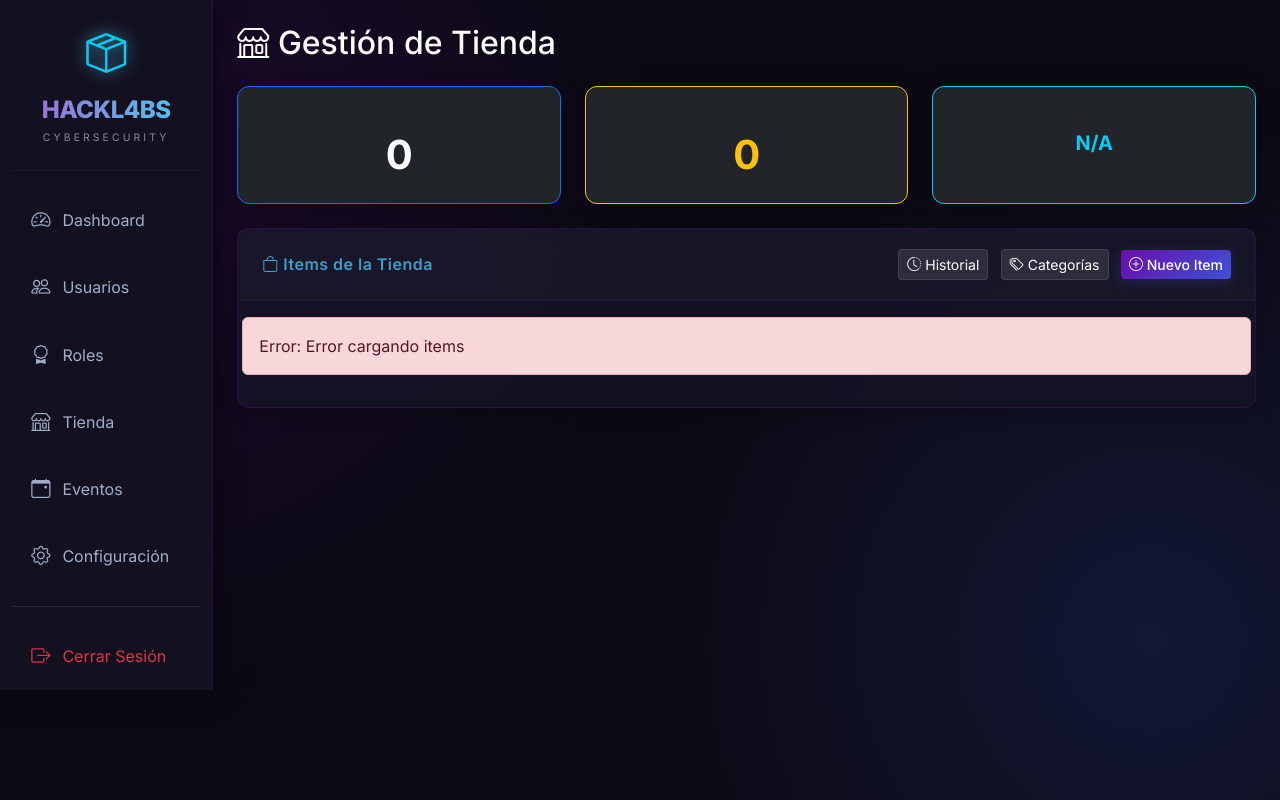
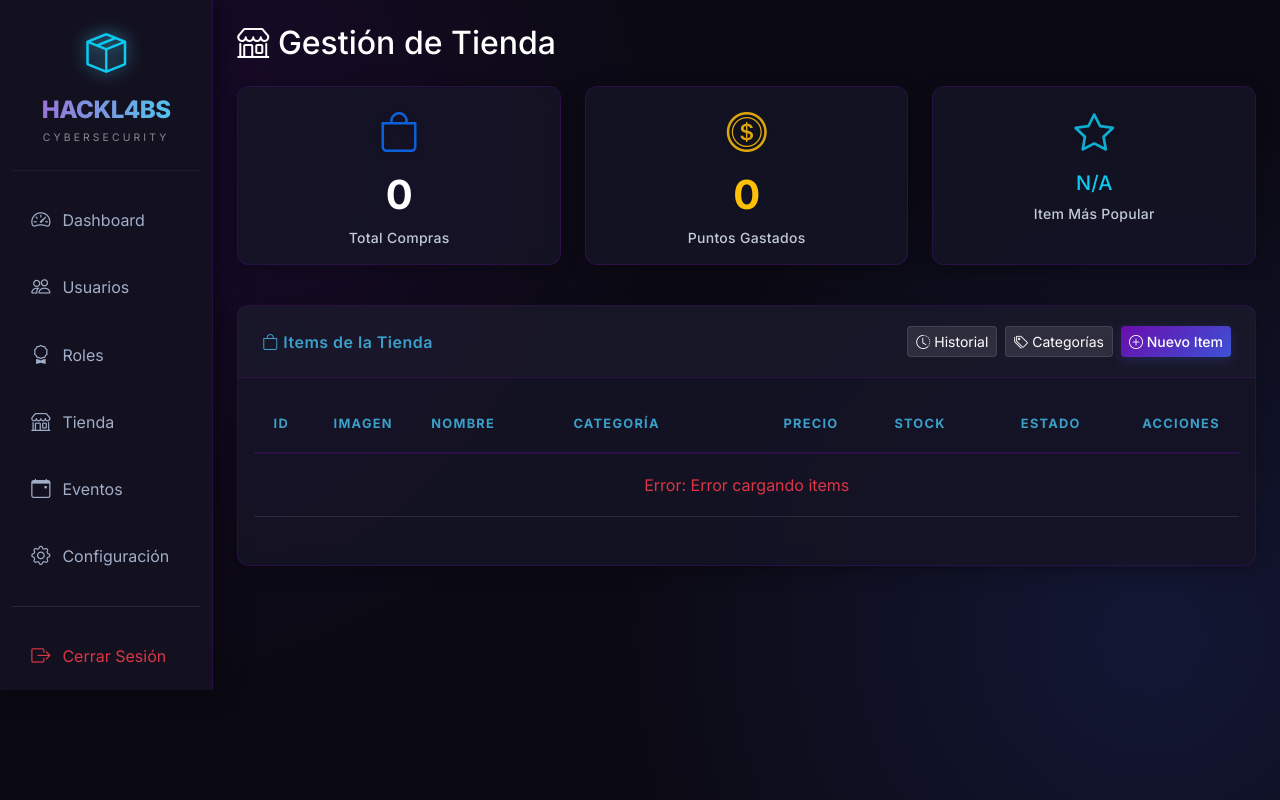
Before and after one commit to JkDevArg/bot_discord_v3, a FastAPI app: template web/templates/shop.html in a window 1280 px wide. Run offline with FastAPI, Linux system fonts and the light colour scheme; the template is opened without the code that fills it, so the values that code supplies are empty; parts of the project's set-up code (start-up, migrations or seed data) failed here and were passed over.

Commit message:
update shop

```diff
--- a/web/templates/shop.html
+++ b/web/templates/shop.html
@@ -7,58 +7,87 @@
 
 <!-- Shop Stats Dashboard -->
 <div class="row mb-4">
-    <div class="col-md-4">
-        <div class="card bg-dark text-white h-100 border-primary">
+    <div class="col-md-4 mb-3">
+        <div class="card h-100">
             <div class="card-body text-center">
-                <h6 class="text-muted text-uppercase mb-2">Total Compras</h6>
-                <h3 class="display-6 fw-bold text-white" id="statPurchases">0</h3>
+                <i class="bi bi-bag fs-1 text-primary mb-2"></i>
+                <h3 class="mt-2" id="statPurchases">0</h3>
+                <p class="text-muted mb-0">Total Compras</p>
             </div>
         </div>
     </div>
-    <div class="col-md-4">
-        <div class="card bg-dark text-white h-100 border-warning">
+    <div class="col-md-4 mb-3">
+        <div class="card h-100">
             <div class="card-body text-center">
-                <h6 class="text-muted text-uppercase mb-2">Puntos Gastados</h6>
-                <h3 class="display-6 fw-bold text-warning" id="statSpent">0</h3>
+                <i class="bi bi-coin fs-1 text-warning mb-2"></i>
+                <h3 class="mt-2 text-warning" id="statSpent">0</h3>
+                <p class="text-muted mb-0">Puntos Gastados</p>
             </div>
         </div>
     </div>
-    <div class="col-md-4">
-        <div class="card bg-dark text-white h-100 border-info">
+    <div class="col-md-4 mb-3">
+        <div class="card h-100">
             <div class="card-body text-center">
-                <h6 class="text-muted text-uppercase mb-2">Item Más Popular</h6>
-                <h5 class="fw-bold text-info mt-2" id="statPopular">N/A</h5>
+                <i class="bi bi-star fs-1 text-info mb-2"></i>
+                <h5 class="mt-2 text-info" id="statPopular">N/A</h5>
+                <p class="text-muted mb-0">Item Más Popular</p>
             </div>
         </div>
     </div>
 </div>
 
-<div class="card mb-4">
-    <div class="card-header d-flex justify-content-between align-items-center">
+<div class="card">
+    <div class="card-header d-flex justify-content-between align-items-center flex-wrap gap-2">
         <span><i class="bi bi-bag"></i> Items de la Tienda</span>
-        <div>
-            <button class="btn btn-dark-glow btn-sm me-2" onclick="showHistoryModal()">
-                <i class="bi bi-clock-history"></i> Historial
+        <div class="d-flex gap-2 flex-wrap">
+            <button class="btn btn-dark-glow btn-sm" onclick="showHistoryModal()">
+                <i class="bi bi-clock-history"></i> <span class="d-none d-md-inline">Historial</span>
             </button>
-            <button class="btn btn-dark-glow btn-sm me-2" onclick="showCategoryModal()">
-                <i class="bi bi-tags"></i> Categorías
+            <button class="btn btn-dark-glow btn-sm" onclick="showCategoryModal()">
+                <i class="bi bi-tags"></i> <span class="d-none d-md-inline">Categorías</span>
             </button>
             <button class="btn btn-primary btn-sm" onclick="showCreateModal()">
-                <i class="bi bi-plus-circle"></i> Nuevo Item
+                <i class="bi bi-plus-circle"></i> <span class="d-none d-md-inline">Nuevo Item</span>
             </button>
         </div>
     </div>
     <div class="card-body">
-        <div id="itemsGrid" class="row">
-            <p class="text-muted">Cargando items...</p>
+        <!-- Table View -->
+        <div class="table-responsive">
+            <table class="table table-hover">
+                <thead>
+                    <tr>
+                        <th style="width: 60px;">ID</th>
+                        <th style="width: 80px;" class="d-none d-md-table-cell">Imagen</th>
+                        <th>Nombre</th>
+                        <th class="d-none d-lg-table-cell">Categoría</th>
+                        <th class="text-end">Precio</th>
+                        <th class="text-center d-none d-md-table-cell">Stock</th>
+                        <th class="text-center d-none d-md-table-cell">Estado</th>
+                        <th class="text-end" style="width: 120px;">Acciones</th>
+                    </tr>
+                </thead>
+                <tbody id="itemsTableBody">
+                    <tr>
+                        <td colspan="8" class="text-center text-muted">Cargando items...</td>
+                    </tr>
+                </tbody>
+            </table>
         </div>
+
+        <!-- Pagination -->
+        <nav aria-label="Paginación de items" class="mt-3">
+            <ul class="pagination pagination-sm justify-content-center mb-0" id="pagination">
+                <!-- Dynamic pagination -->
+            </ul>
+        </nav>
     </div>
 </div>
 
 <!-- Modal Categorías -->
 <div class="modal fade" id="categoryModal" tabindex="-1">
     <div class="modal-dialog">
-        <div class="modal-content bg-dark text-white">
+        <div class="modal-content">
             <div class="modal-header">
                 <h5 class="modal-title">Gestión de Categorías</h5>
                 <button type="button" class="btn-close btn-close-white" data-bs-dismiss="modal"></button>
@@ -84,20 +113,20 @@
 <!-- Modal Historial -->
 <div class="modal fade" id="historyModal" tabindex="-1">
     <div class="modal-dialog modal-lg">
-        <div class="modal-content bg-dark text-white">
+        <div class="modal-content">
             <div class="modal-header">
                 <h5 class="modal-title"><i class="bi bi-clock-history"></i> Historial de Compras</h5>
                 <button type="button" class="btn-close btn-close-white" data-bs-dismiss="modal"></button>
             </div>
             <div class="modal-body">
                 <div class="table-responsive">
-                    <table class="table table-dark table-hover">
+                    <table class="table table-hover">
                         <thead>
                             <tr>
                                 <th>Usuario</th>
                                 <th>Item</th>
-                                <th>Precio</th>
-                                <th>Fecha</th>
+                                <th class="text-end">Precio</th>
+                                <th class="d-none d-md-table-cell">Fecha</th>
                             </tr>
                         </thead>
                         <tbody id="historyTableBody">
@@ -115,7 +144,7 @@
 <!-- Modal Crear/Editar Item -->
 <div class="modal fade" id="itemModal" tabindex="-1">
     <div class="modal-dialog modal-lg">
-        <div class="modal-content bg-dark text-white">
+        <div class="modal-content">
             <div class="modal-header">
                 <h5 class="modal-title" id="itemModalTitle">Nuevo Item</h5>
                 <button type="button" class="btn-close btn-close-white" data-bs-dismiss="modal"></button>
@@ -138,21 +167,23 @@
 
                             <div class="mb-3">
                                 <label for="itemCategory" class="form-label">Categoría</label>
-                                <div class="input-group">
-                                    <span class="input-group-text bg-dark border-secondary text-white"><i
-                                            class="bi bi-tag"></i></span>
-                                    <select class="form-select" id="itemCategory">
-                                        <option value="">Sin Categoría</option>
-                                    </select>
-                                </div>
+                                <select class="form-select" id="itemCategory"
+                                    style="color: #fff !important; background-color: rgba(255, 255, 255, 0.08) !important;">
+                                    <option value="" style="color: #fff; background-color: #1a1a2e;">Sin Categoría
+                                    </option>
+                                </select>
                             </div>
 
                             <div class="mb-3">
                                 <label for="itemType" class="form-label">Tipo de Acción</label>
-                                <select class="form-select" id="itemType">
-                                    <option value="custom">Personalizado</option>
-                                    <option value="role">Rol de Discord</option>
-                                    <option value="benefit">Beneficio</option>
+                                <select class="form-select" id="itemType"
+                                    style="color: #fff !important; background-color: rgba(255, 255, 255, 0.08) !important;">
+                                    <option value="custom" style="color: #fff; background-color: #1a1a2e;">Personalizado
+                                    </option>
+                                    <option value="role" style="color: #fff; background-color: #1a1a2e;">Rol de Discord
+                                    </option>
+                                    <option value="benefit" style="color: #fff; background-color: #1a1a2e;">Beneficio
+                                    </option>
                                 </select>
                             </div>
 
@@ -205,17 +236,20 @@
 <script>
     let items = [];
     let categories = [];
-    let currentFilter = 'all';
     let itemModal;
     let historyModal;
     let categoryModal;
+
+    // Pagination
+    let currentPage = 1;
+    const itemsPerPage = 10;
 
     document.addEventListener('DOMContentLoaded', function () {
         itemModal = new bootstrap.Modal(document.getElementById('itemModal'));
         historyModal = new bootstrap.Modal(document.getElementById('historyModal'));
         categoryModal = new bootstrap.Modal(document.getElementById('categoryModal'));
 
-        loadCategories(); // Load categories first
+        loadCategories();
         loadItems();
         loadStats();
 
@@ -232,62 +266,36 @@
 
     async function loadCategories() {
         const token = localStorage.getItem('token');
-        console.log('Loading categories, token exists:', !!token);
         try {
             const response = await fetch('/api/shop/categories', {
                 headers: { 'Authorization': `Bearer ${token}` }
             });
-            console.log('Categories response status:', response.status);
             if (response.ok) {
                 categories = await response.json();
-                console.log('Categories loaded:', categories);
-                renderCategoryFilters();
                 renderCategorySelect();
                 renderCategoryList();
-            } else {
-                console.error('Failed to load categories:', response.status);
             }
         } catch (e) {
             console.error("Error loading categories", e);
         }
     }
 
-    function renderCategoryFilters() {
-        const container = document.getElementById('categoryFilters');
-        let html = `<li class="nav-item">
-                <a class="nav-link ${currentFilter === 'all' ? 'active' : ''}" href="#" onclick="filterItems('all', this)">Todo</a>
-            </li>`;
-
-        categories.forEach(cat => {
-            const active = currentFilter === cat.id ? 'active' : '';
-            html += `<li class="nav-item">
-                <a class="nav-link ${active}" href="#" onclick="filterItems(${cat.id}, this)">${cat.name}</a>
-            </li>`;
-        });
-        container.innerHTML = html;
-    }
-
     function renderCategorySelect() {
         const select = document.getElementById('itemCategory');
-        if (!select) {
-            console.error('itemCategory select element not found!');
-            return;
-        }
+        if (!select) return;
 
-        console.log('Rendering category select, categories:', categories);
-        let html = '<option value="">Sin Categoría</option>';
+        let html = '<option value="" style="color: #fff; background-color: #1a1a2e;">Sin Categoría</option>';
         categories.forEach(cat => {
-            html += `<option value="${cat.id}">${cat.name}</option>`;
+            html += `<option value="${cat.id}" style="color: #fff; background-color: #1a1a2e;">${cat.name}</option>`;
         });
         select.innerHTML = html;
-        console.log('Category select rendered, innerHTML:', select.innerHTML);
     }
 
     function renderCategoryList() {
         const container = document.getElementById('categoryList');
         let html = '';
         categories.forEach(cat => {
-            html += `<div class="list-group-item bg-dark text-white d-flex justify-content-between align-items-center">
+            html += `<div class="list-group-item d-flex justify-content-between align-items-center">
                 <span>${cat.name}</span>
                 <span class="badge bg-secondary">${cat.items ? cat.items.length : 0} items</span>
             </div>`;
@@ -314,20 +322,11 @@
 
             if (response.ok) {
                 document.getElementById('newCategoryName').value = '';
-                loadCategories(); // Reload all
+                loadCategories();
             } else {
                 alert("Error al crear categoría");
             }
         } catch (e) { alert("Error: " + e.message); }
-    }
-
-    function filterItems(categoryId, element) {
-        currentFilter = categoryId;
-        renderCategoryFilters(); // Re-render to update active class
-        renderItemsGrid();
-
-        // Prevent default anchor behavior
-        if (element) event.preventDefault();
     }
 
     async function loadStats() {
@@ -376,8 +375,8 @@
                     <tr>
                         <td><span class="text-info">${h.user_name}</span></td>
                         <td>${h.item_name}</td>
-                        <td class="text-warning text-end">${h.price.toLocaleString()}</td>
-                        <td class="small text-muted">${date}</td>
+                        <td class="text-warning text-end">${h.price.toLocaleString()} pts</td>
+                        <td class="small text-muted d-none d-md-table-cell">${date}</td>
                     </tr>
                 `;
             });
@@ -398,62 +397,107 @@
             if (!response.ok) throw new Error('Error cargando items');
 
             items = await response.json();
-            renderItemsGrid();
+            renderItemsTable();
         } catch (error) {
-            document.getElementById('itemsGrid').innerHTML =
-                `<div class="alert alert-danger">Error: ${error.message}</div>`;
+            document.getElementById('itemsTableBody').innerHTML =
+                `<tr><td colspan="8" class="text-center text-danger">Error: ${error.message}</td></tr>`;
         }
     }
 
-    function renderItemsGrid() {
-        const container = document.getElementById('itemsGrid');
+    function renderItemsTable() {
+        const tbody = document.getElementById('itemsTableBody');
 
-        // Filter items
-        let visibleItems = items;
-        if (currentFilter !== 'all') {
-            visibleItems = items.filter(i => i.category_id === currentFilter);
+        if (items.length === 0) {
+            tbody.innerHTML = '<tr><td colspan="8" class="text-center text-muted p-5">No hay items registrados.</td></tr>';
+            document.getElementById('pagination').innerHTML = '';
+            return;
         }
 
-        if (visibleItems.length === 0) {
-            container.innerHTML = '<p class="text-muted col-12 text-center p-5">No hay items en esta vista.</p>';
+        // Pagination
+        const totalPages = Math.ceil(items.length / itemsPerPage);
+        const start = (currentPage - 1) * itemsPerPage;
+        const end = start + itemsPerPage;
+        const paginatedItems = items.slice(start, end);
+
+        // Render table rows
+        let html = '';
+        paginatedItems.forEach(item => {
+            const imageUrl = item.image_url || 'https://via.placeholder.com/60x60?text=?';
+            const stockText = item.stock === -1 ? '∞' : item.stock;
+            const statusBadge = item.is_active ?
+                '<span class="badge bg-success">Activo</span>' :
+                '<span class="badge bg-secondary">Inactivo</span>';
+            const categoryName = categories.find(c => c.id === item.category_id)?.name || 'Sin categoría';
+
+            html += `
+            <tr>
+                <td class="text-muted">#${item.id}</td>
+                <td class="d-none d-md-table-cell">
+                    <img src="${imageUrl}" alt="${item.name}" class="rounded" style="width: 50px; height: 50px; object-fit: cover;">
+                </td>
+                <td>
+                    <div class="fw-bold">${item.name}</div>
+                    <small class="text-muted d-md-none">${item.price.toLocaleString()} pts</small>
+                </td>
+                <td class="text-muted d-none d-lg-table-cell">${categoryName}</td>
+                <td class="text-warning text-end fw-bold d-none d-md-table-cell">${item.price.toLocaleString()} pts</td>
+                <td class="text-center d-none d-md-table-cell">${stockText}</td>
+                <td class="text-center d-none d-md-table-cell">${statusBadge}</td>
+                <td class="text-end">
+                    <button class="btn btn-sm btn-warning" onclick="editItem(${item.id})" title="Editar">
+                        <i class="bi bi-pencil"></i>
+                    </button>
+                    <button class="btn btn-sm btn-danger" onclick="deleteItem(${item.id}, '${item.name}')" title="Eliminar">
+                        <i class="bi bi-trash"></i>
+                    </button>
+                </td>
+            </tr>
+        `;
+        });
+
+        tbody.innerHTML = html;
+
+        // Render pagination
+        renderPagination(totalPages);
+    }
+
+    function renderPagination(totalPages) {
+        const pagination = document.getElementById('pagination');
+        if (totalPages <= 1) {
+            pagination.innerHTML = '';
             return;
         }
 
         let html = '';
-        visibleItems.forEach(item => {
-            const imageUrl = item.image_url || 'https://via.placeholder.com/300x200?text=Sin+Imagen';
-            const stockText = item.stock === -1 ? 'Ilimitado' : item.stock;
-            const statusBadge = item.is_active ?
-                '<span class="badge bg-success">Activo</span>' :
-                '<span class="badge bg-danger">Inactivo</span>';
 
-            html += `
-            <div class="col-md-4 mb-3">
-                <div class="card bg-dark text-white h-100">
-                    <img src="${imageUrl}" class="card-img-top" alt="${item.name}" style="height: 200px; object-fit: cover;">
-                    <div class="card-body">
-                        <h5 class="card-title">${item.name}</h5>
-                        <p class="card-text text-muted small card-text-clamp" title="${item.description || ''}">${item.description || 'Sin descripción'}</p>
-                        <div class="d-flex justify-content-between align-items-center">
-                            <span class="h5 mb-0 text-warning">${item.price.toLocaleString()} pts</span>
-                            ${statusBadge}
-                        </div>
-                        <small class="text-muted">Stock: ${stockText}</small>
-                    </div>
-                    <div class="card-footer bg-transparent">
-                        <button class="btn btn-sm btn-warning" onclick="editItem(${item.id})">
-                            <i class="bi bi-pencil"></i> Editar
-                        </button>
-                        <button class="btn btn-sm btn-danger" onclick="deleteItem(${item.id}, '${item.name}')">
-                            <i class="bi bi-trash"></i> Eliminar
-                        </button>
-                    </div>
-                </div>
-            </div>
-        `;
-        });
+        // Previous button
+        html += `<li class="page-item ${currentPage === 1 ? 'disabled' : ''}">
+            <a class="page-link" href="#" onclick="changePage(${currentPage - 1}); return false;">Anterior</a>
+        </li>`;
 
-        container.innerHTML = html;
+        // Page numbers
+        for (let i = 1; i <= totalPages; i++) {
+            if (i === 1 || i === totalPages || (i >= currentPage - 1 && i <= currentPage + 1)) {
+                html += `<li class="page-item ${i === currentPage ? 'active' : ''}">
+                    <a class="page-link" href="#" onclick="changePage(${i}); return false;">${i}</a>
+                </li>`;
+            } else if (i === currentPage - 2 || i === currentPage + 2) {
+                html += `<li class="page-item disabled"><span class="page-link">...</span></li>`;
+            }
+        }
+
+        // Next button
+        html += `<li class="page-item ${currentPage === totalPages ? 'disabled' : ''}">
+            <a class="page-link" href="#" onclick="changePage(${currentPage + 1}); return false;">Siguiente</a>
+        </li>`;
+
+        pagination.innerHTML = html;
+    }
+
+    function changePage(page) {
+        currentPage = page;
+        renderItemsTable();
+        window.scrollTo({ top: 0, behavior: 'smooth' });
     }
 
     function previewImage(event) {
@@ -476,15 +520,12 @@
         document.getElementById('itemStock').value = '-1';
         document.getElementById('imagePreview').style.display = 'none';
 
-        // Ensure categories are loaded before rendering
         if (categories.length === 0) {
-            console.log('Categories not loaded yet, loading now...');
             await loadCategories();
         }
 
-        // Render categories in the select
         renderCategorySelect();
-        document.getElementById('itemCategory').value = ""; // Reset to "Sin Categoría"
+        document.getElementById('itemCategory').value = "";
 
         itemModal.show();
     }
@@ -602,16 +643,61 @@
 </script>
 
 <style>
-    .card {
-        transition: transform 0.2s;
+    /* Responsive table improvements */
+    @media (max-width: 768px) {
+        .table td {
+            padding: 0.75rem 0.5rem;
+        }
+
+        .btn-sm {
+            padding: 0.25rem 0.5rem;
+            font-size: 0.875rem;
+        }
     }
 
-    .card:hover {
-        transform: translateY(-5px);
+    /* Select styling */
+    .form-select option {
+        color: #fff !important;
+        background-color: #1a1a2e !important;
     }
 
-    .card-img-top {
-        border-bottom: 1px solid #40444B;
+    .form-select {
+        color: #fff !important;
+        background-color: rgba(255, 255, 255, 0.08) !important;
+    }
+
+    /* Table hover effect */
+    .table tbody tr {
+        transition: background-color 0.2s ease;
+    }
+
+    .table tbody tr:hover {
+        background-color: rgba(255, 255, 255, 0.03);
+    }
+
+    /* Pagination styling */
+    .pagination .page-link {
+        background-color: rgba(255, 255, 255, 0.05);
+        border-color: rgba(255, 255, 255, 0.1);
+        color: var(--text-muted);
+    }
+
+    .pagination .page-link:hover {
+        background-color: rgba(255, 255, 255, 0.1);
+        border-color: rgba(255, 255, 255, 0.2);
+        color: #fff;
+    }
+
+    .pagination .page-item.active .page-link {
+        background-color: var(--primary);
+        border-color: var(--primary);
+        color: #fff;
+    }
+
+    .pagination .page-item.disabled .page-link {
+        background-color: rgba(255, 255, 255, 0.02);
+        border-color: rgba(255, 255, 255, 0.05);
+        color: rgba(255, 255, 255, 0.3);
     }
 </style>
 {% endblock %}
```
